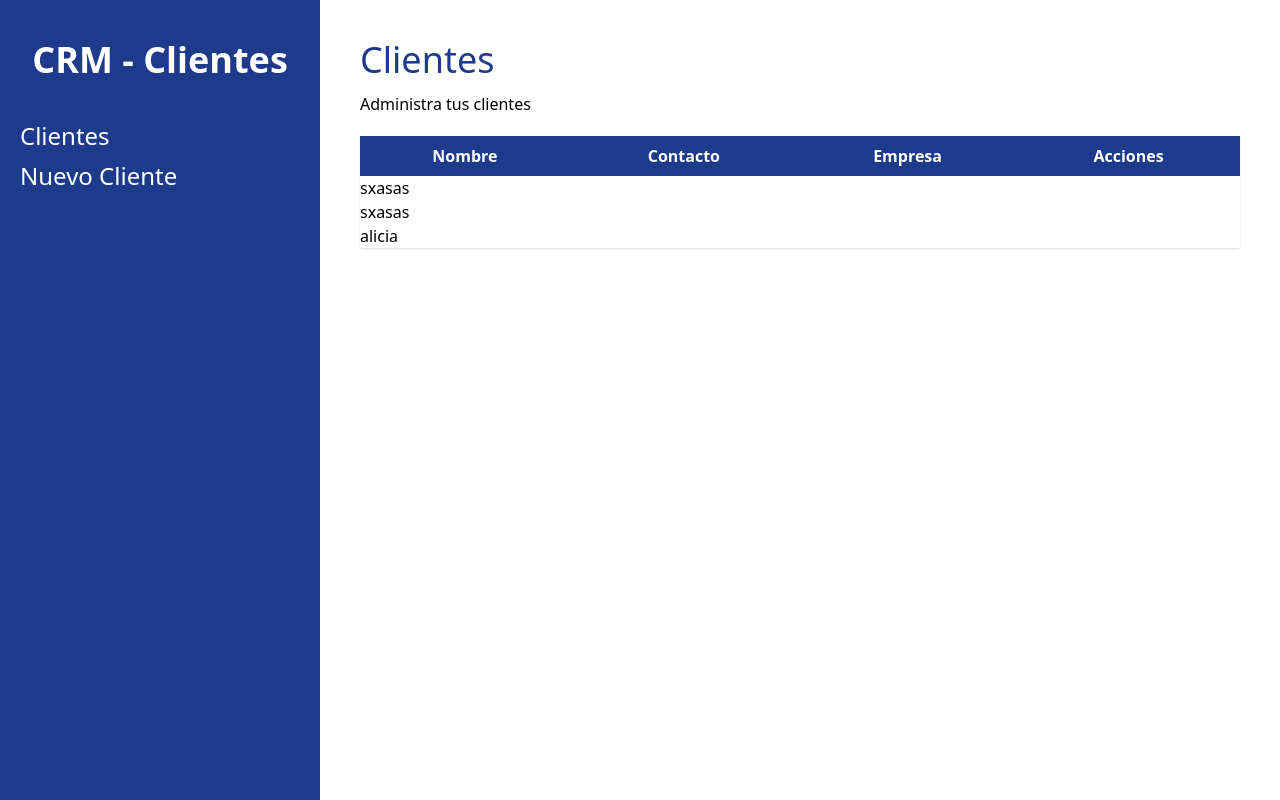
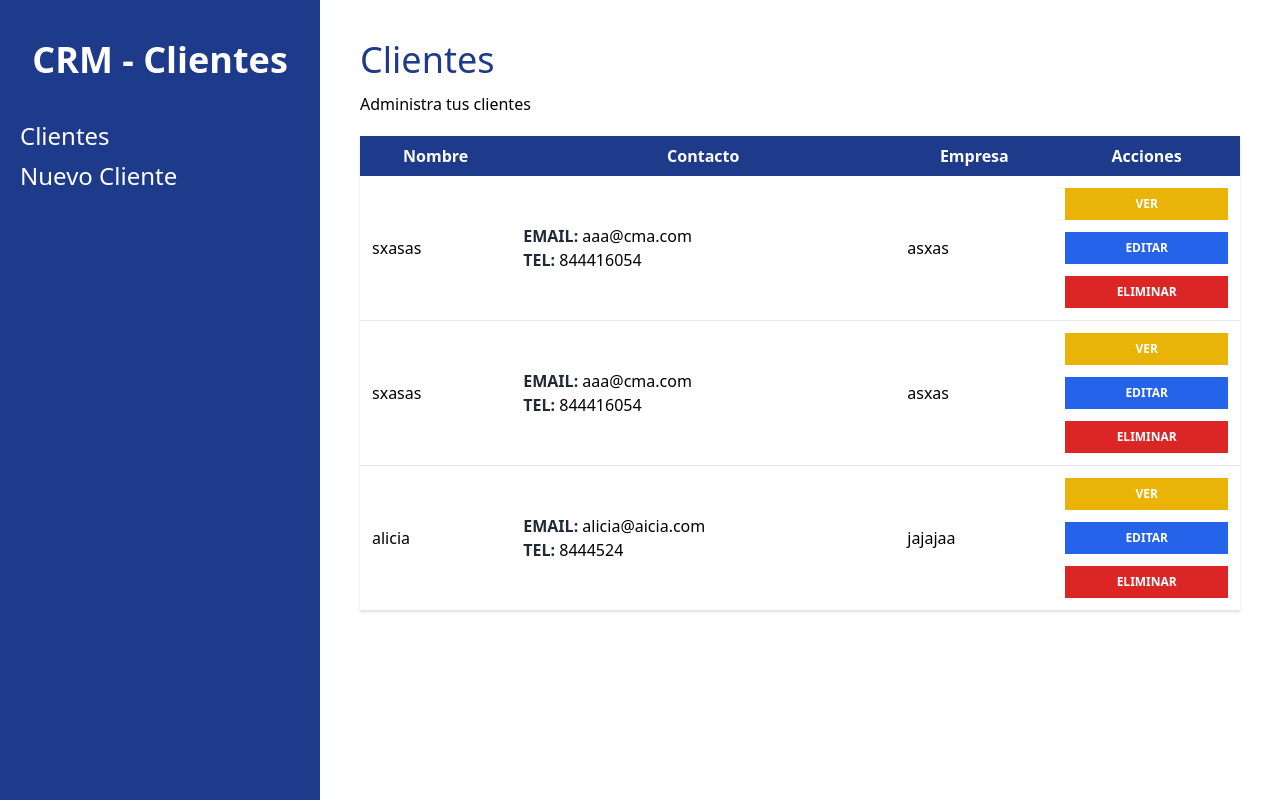
Before and after one commit to alicia-granados/MERN-EXPERIMENTS, a React (Vite) app in the folder Proyecto 4/crm-React/: page /clientes in a window 1280 px wide. Built offline with nearby package versions, Linux system fonts and the light colour scheme; data requests are answered from the project's data file.

Commit message:
feat: :sparkles: React: mostrando la información del cliente

```diff
--- a/Proyecto 4/crm-React/src/components/Cliente.jsx
+++ b/Proyecto 4/crm-React/src/components/Cliente.jsx
@@ -1,11 +1,39 @@
 import React from 'react'
 
 const Cliente = ({cliente}) => {
-  return (
-    <div>
-        <h1>{cliente.nombre}</h1>
-    </div>
-  )
+
+    const {nombre,empresa,email,telefono,notas,id}= cliente
+
+    return (
+        <tr className='border-b hover:bg-gray-100'>
+            <td className='p-3'>{nombre}</td>
+            <td className='p-3'>
+                <p><span className='text-gray-800 uppercase font-bold'>Email: </span> {email} </p>
+                <p><span className='text-gray-800 uppercase font-bold'>Tel: </span> {telefono} </p>
+            </td>
+            <td className='p-3'>{empresa}</td>
+            <td className='p-3'>
+                <button
+                    type='button'
+                    className='bg-yellow-500 hover:bg-yellow-600 block w-full text-white p-2 uppercase font-bold text-xs '
+                >
+                    Ver
+                </button>
+                <button
+                    type='button'
+                    className='bg-blue-600 hover:bg-blue-700 block w-full text-white p-2 uppercase font-bold text-xs mt-3'
+                >
+                    Editar
+                </button>
+                <button
+                    type='button'
+                    className='bg-red-600 hover:bg-red-700 block w-full text-white p-2 mt-3 uppercase font-bold text-xs'
+                >
+                    Eliminar
+                </button>
+            </td>
+        </tr>
+    )
 }
 
 export default Cliente
```
